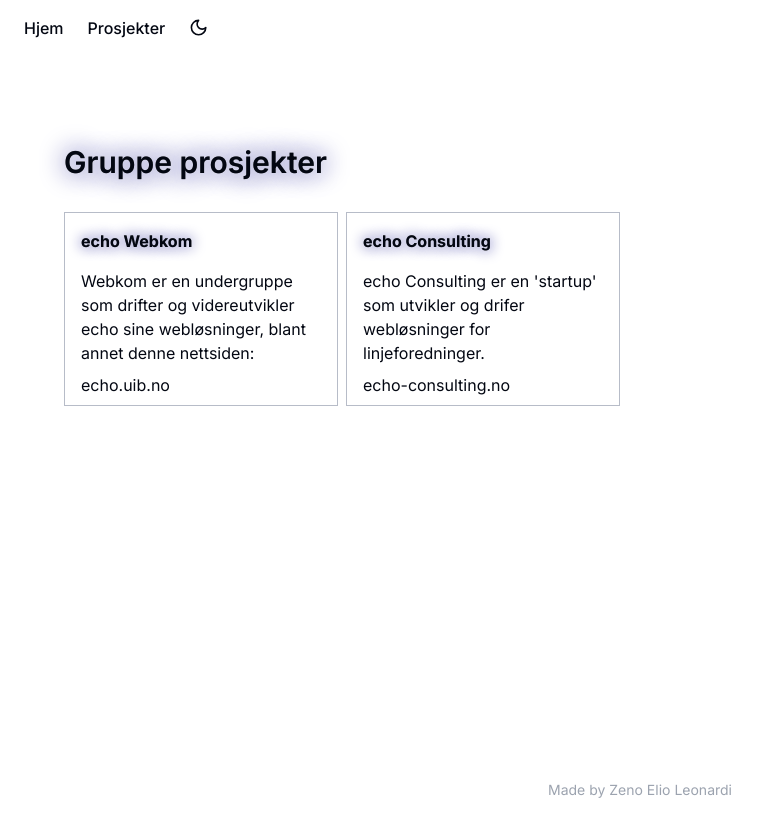
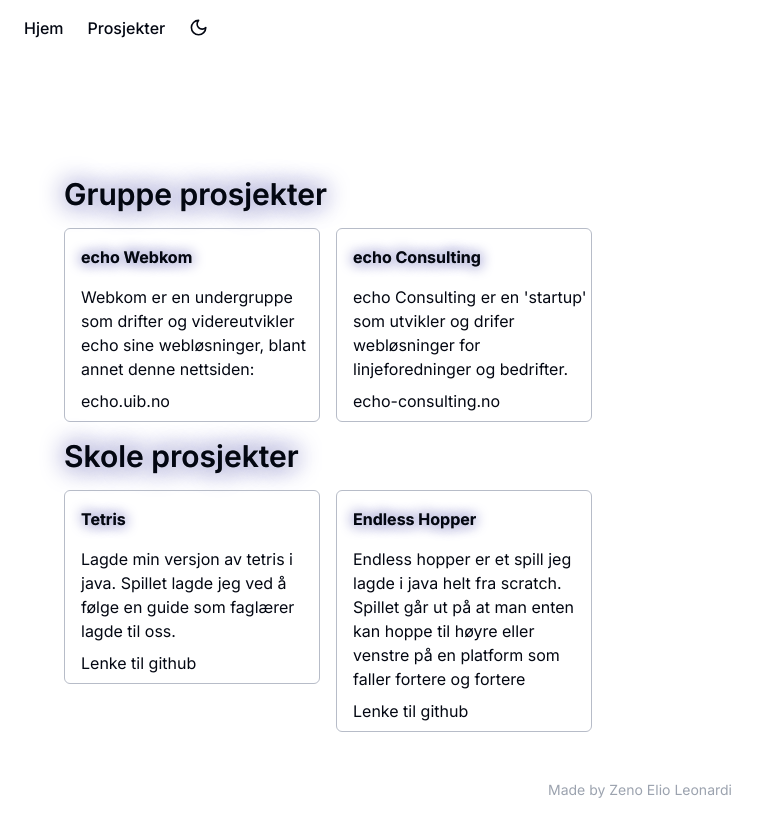
Before and after one commit to 0Zeno/Hjemmeside, a Next.js app: page /prosjekter in a window 1280 px wide. Shown: the whole page, without its empty margins (0-769 px from the left). Before the commit the page ends 800 px from the top, so only its background shows below. Built offline with nearby package versions, Linux system fonts and the light colour scheme.

Commit message:
La til skole prosjekter og gjorde den reactive

```diff
--- a/app/prosjekter/page.tsx
+++ b/app/prosjekter/page.tsx
@@ -3,7 +3,6 @@
 export default function MyProjects() {
   return (
     <div className="flex flex-col content-center p-16 pt-24">
-      <h1 className="flex text-3xl text-shadow font-semibold">Gruppe prosjekter</h1>
       <div className="py-8">
         <Projects />
       </div>
--- a/components/prosjekter.tsx
+++ b/components/prosjekter.tsx
@@ -1,6 +1,6 @@
 import { Link } from "lucide-react";
 
-const projectslist = [
+const groupProjects = [
   {
     projectname: "echo Webkom",
     discription:
@@ -12,30 +12,82 @@
   {
     projectname: "echo Consulting",
     discription:
-      "echo Consulting er en 'startup' som utvikler og drifer webløsninger for linjeforedninger.",
+      "echo Consulting er en 'startup' som utvikler og drifer webløsninger for linjeforedninger og bedrifter.",
     linknavn: "echo-consulting.no",
     link: "https://echo-consulting.no/",
     tech: "Next.js",
   },
 ];
 
+const schoolProjects = [
+  {
+    projectname: "Tetris",
+    discription:
+      "Lagde min versjon av tetris i java. Spillet lagde jeg ved å følge en guide som faglærer lagde til oss.",
+    linknavn: "Lenke til github",
+    link: "https://github.com/0Zeno/Tetris-INF101",
+    tech: "Java",
+    fag: "INF101",
+    år: "vår 2024",
+  },
+  {
+    projectname: "Endless Hopper",
+    discription:
+      "Endless hopper er et spill jeg lagde i java helt fra scratch. Spillet går ut på at man enten kan hoppe til høyre eller venstre på en platform som faller fortere og fortere",
+    linknavn: "Lenke til github",
+    link: "https://github.com/0Zeno/EndlessHopper",
+    tech: "Java",
+    fag: "INF101",
+    år: "vår 2024",
+  },
+];
+
 export default function Projects() {
   return (
     <div className="flex">
-      <div className="flex md:flex-row md:space-x-2 space-y-2 md:space-y-0 flex-col">
-
-      {projectslist.map((project) => {
+      <div className="space-y-4">
+        <h1 className="flex text-3xl text-shadow font-semibold">
+          Gruppe prosjekter
+        </h1>
+        <div className="flex sm:flex-row flex-col sm:space-x-4 space-y-4 sm:space-y-0">
+          {groupProjects.map((project) => {
             return (
               <div key={project.projectname}>
-            <div className="border border-border p-2">
-              <p className="font-bold p-2 text-shadow">{project.projectname}</p>
+                <div className="border border-border rounded-md p-2 w-64">
+                  <p className="font-bold p-2 text-shadow">
+                    {project.projectname}
+                  </p>
                   <p className="p-2 w-64">{project.discription}</p>
-              <a href={project.link} className="p-2 hover:text-shadow">{project.linknavn}</a>
+                  <a href={project.link} className="p-2 hover:text-shadow">
+                    {project.linknavn}
+                  </a>
+                </div>
+              </div>
+            );
+          })}
+        </div>
+        <h1 className="flex text-3xl text-shadow font-semibold">
+          Skole prosjekter
+        </h1>
+
+        <div className="flex sm:flex-row flex-col sm:space-x-4 space-y-4 sm:space-y-0">
+          {schoolProjects.map((project) => {
+            return (
+              <div key={project.projectname}>
+                <div className="border border-border rounded-md p-2 w-64">
+                  <p className="font-bold p-2 text-shadow">
+                    {project.projectname}
+                  </p>
+                  <p className="p-2 w-64">{project.discription}</p>
+                  <a href={project.link} className="p-2 hover:text-shadow">
+                    {project.linknavn}
+                  </a>
                 </div>
               </div>
             );
           })}
         </div>
       </div>
+    </div>
   );
 }
```
Lines whose indentation alone changed are shown as unchanged.
